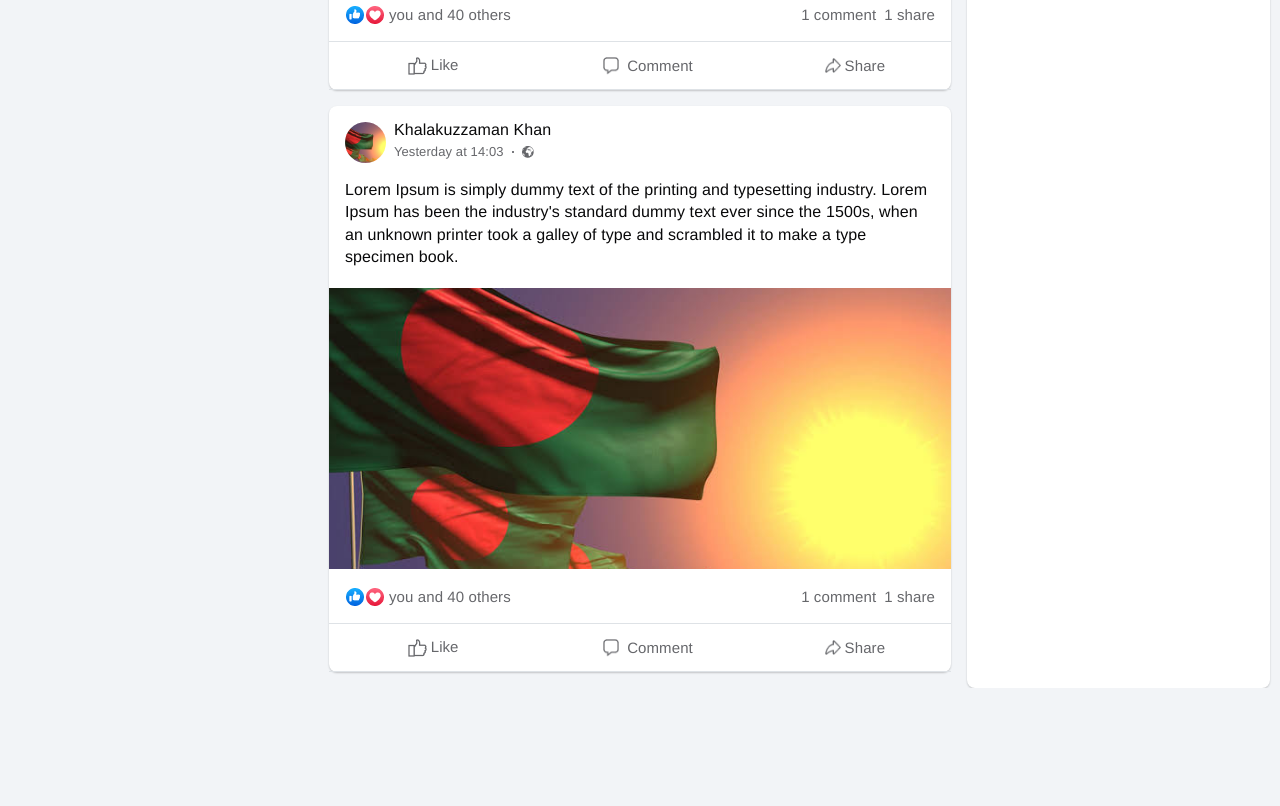
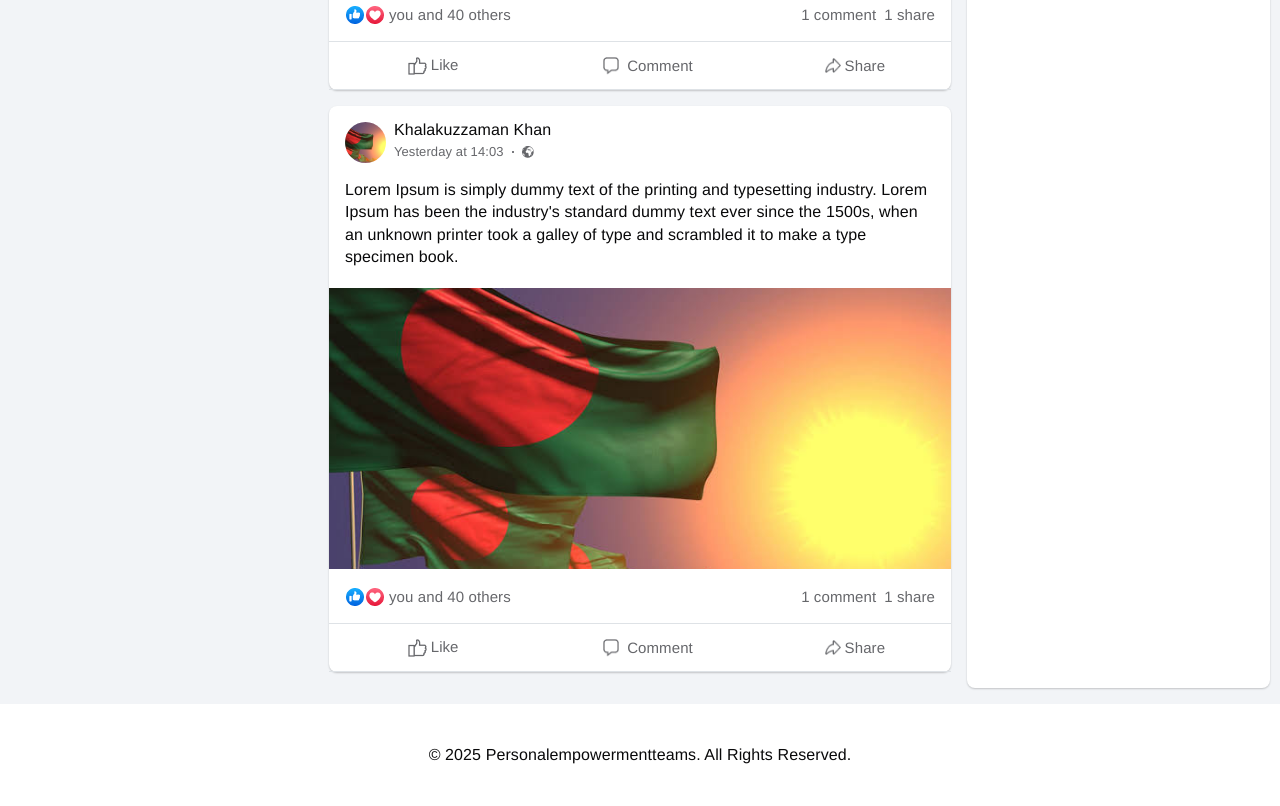
Before and after one commit to mhrafi21/social-project, a plain HTML site: page index.html in a window 1280 px wide. Shown: the part 2430-3236 px from the top of the page. Before the commit the page ends 3118 px from the top, so only its background shows below. Drawn offline with nearby package versions, Linux system fonts and the light colour scheme; files whose address does not match are found by name; a web font is replaced by a local one.

Commit message:
added footer

```diff
--- a/index.html
+++ b/index.html
@@ -26,8 +26,7 @@
   </head>
 
   <body>
-    <header
-      class="bg-white header-navbar position-fixed end-0 start-0 custom-z-index custom-box-shadow"
+    <header class="bg-white header-navbar position-fixed end-0 start-0 custom-z-index custom-box-shadow"
     >
       <nav
         class="navbar main-container h-100 w-100 d-flex flex-wrap navbar-expand-lg"
@@ -2965,6 +2964,16 @@
       </div>
     </main>
 
+    <footer class="bg-white py-4 mt-3">
+      <div class="main-container">
+        <div>
+      <div class="d-flex align-items-center justify-content-center mt-3">
+        <p class="text-center">© 2025 Personalempowermentteams. All Rights Reserved.</p>
+      </div>
+
+      </div>
+    </footer>
+
     <script
       src="https://cdn.jsdelivr.net/npm/bootstrap@5.3.6/dist/js/bootstrap.bundle.min.js"
       integrity="sha384-j1CDi7MgGQ12Z7Qab0qlWQ/Qqz24Gc6BM0thvEMVjHnfYGF0rmFCozFSxQBxwHKO"
```
